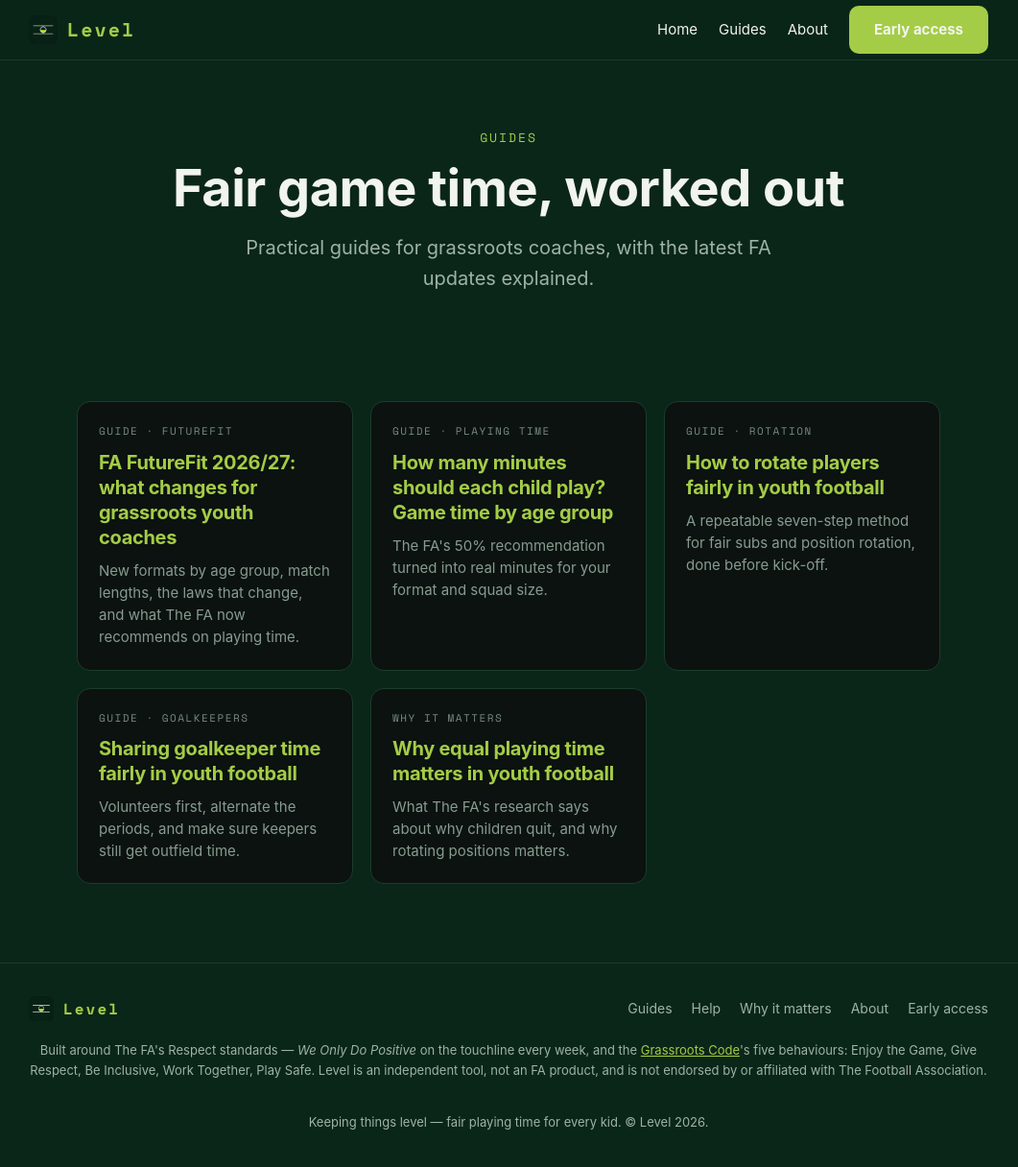
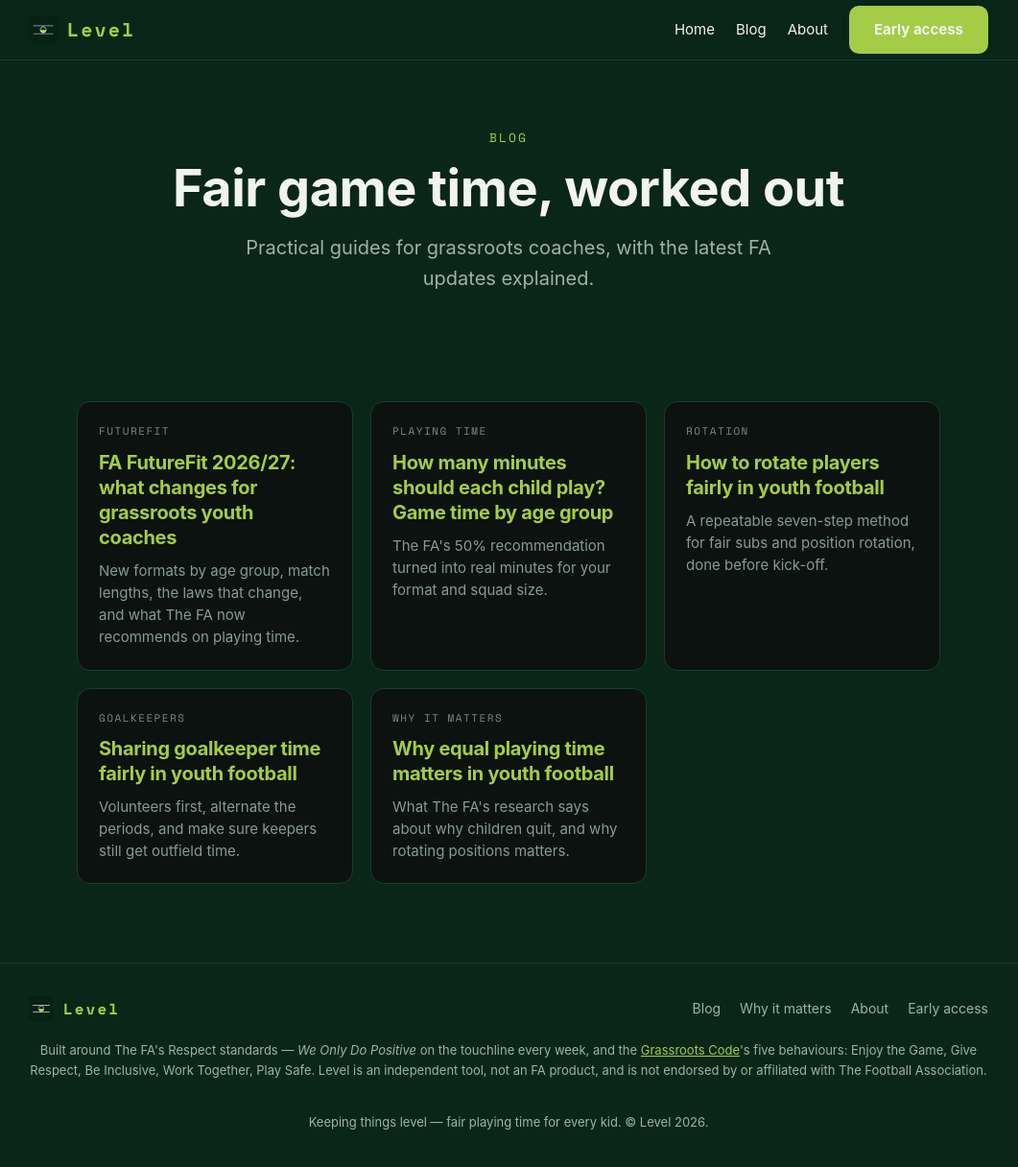
Before and after one commit to alasdair-carr-bluefruit/footballappproject, a plain HTML site: page marketing/blog/index.html in a window 1280 px wide. Shown: the whole page at 96% size, without its empty margins (110-1171 px from the left). Drawn offline with nearby package versions, Linux system fonts and the light colour scheme.

Commit message:
chore: marketing Guides→Blog; help page held as draft + roadmap item
Co-Authored-By: Claude Opus 5.5 <noreply@anthropic.com>

```diff
--- a/marketing/blog/index.html
+++ b/marketing/blog/index.html
@@ -58,7 +58,7 @@
       </a>
       <div class="nav-links">
         <a href="/">Home</a>
-        <a href="/blog/">Guides</a>
+        <a href="/blog/">Blog</a>
         <a href="/about">About</a>
         <a class="btn btn-primary" href="/#early-access">Early access</a>
       </div>
@@ -67,7 +67,7 @@
 
   <header class="about-hero">
     <div class="wrap">
-      <p class="eyebrow">Guides</p>
+      <p class="eyebrow">Blog</p>
       <h1>Fair game time, worked out</h1>
       <p class="lead">Practical guides for grassroots coaches, with the latest FA updates explained.</p>
     </div>
@@ -77,22 +77,22 @@
     <div class="wrap">
       <div class="post-grid">
         <a class="post-card" href="/blog/fa-futurefit-2026-27-changes">
-          <p class="eyebrow">Guide · FutureFit</p>
+          <p class="eyebrow">FutureFit</p>
           <h2>FA FutureFit 2026/27: what changes for grassroots youth coaches</h2>
           <p>New formats by age group, match lengths, the laws that change, and what The FA now recommends on playing time.</p>
         </a>
         <a class="post-card" href="/blog/youth-football-game-time-by-age">
-          <p class="eyebrow">Guide · Playing time</p>
+          <p class="eyebrow">Playing time</p>
           <h2>How many minutes should each child play? Game time by age group</h2>
           <p>The FA's 50% recommendation turned into real minutes for your format and squad size.</p>
         </a>
         <a class="post-card" href="/blog/how-to-rotate-players-fairly">
-          <p class="eyebrow">Guide · Rotation</p>
+          <p class="eyebrow">Rotation</p>
           <h2>How to rotate players fairly in youth football</h2>
           <p>A repeatable seven-step method for fair subs and position rotation, done before kick-off.</p>
         </a>
         <a class="post-card" href="/blog/sharing-goalkeeper-time">
-          <p class="eyebrow">Guide · Goalkeepers</p>
+          <p class="eyebrow">Goalkeepers</p>
           <h2>Sharing goalkeeper time fairly in youth football</h2>
           <p>Volunteers first, alternate the periods, and make sure keepers still get outfield time.</p>
         </a>
@@ -109,8 +109,7 @@
     <div class="wrap footer-inner">
       <a class="brand" href="/"><img src="/assets/brand/icon-app.png" alt="" style="width:26px;height:26px;border-radius:6px;" /><span>Level</span></a>
       <div class="footer-links">
-        <a href="/blog/">Guides</a>
-        <a href="/help">Help</a>
+        <a href="/blog/">Blog</a>
         <a href="/why-equal-playing-time">Why it matters</a>
         <a href="/about">About</a>
         <a href="/#early-access">Early access</a>
--- a/marketing/sitemap.xml
+++ b/marketing/sitemap.xml
@@ -11,12 +11,6 @@
     <lastmod>2026-11-23</lastmod>
     <changefreq>monthly</changefreq>
     <priority>0.8</priority>
-  </url>
-  <url>
-    <loc>https://keepthingslevel.com/help</loc>
-    <lastmod>2026-11-26</lastmod>
-    <changefreq>monthly</changefreq>
-    <priority>0.6</priority>
   </url>
   <url>
     <loc>https://keepthingslevel.com/about</loc>
```
Also changed, not shown: marketing/about.html (+2 -3 lines), marketing/blog/fa-futurefit-2026-27-changes.html (+4 -5 lines), marketing/blog/how-to-rotate-players-fairly.html (+4 -5 lines), marketing/blog/sharing-goalkeeper-time.html (+4 -5 lines), marketing/blog/youth-football-game-time-by-age.html (+4 -5 lines), marketing/index.html (+2 -3 lines), marketing/why-equal-playing-time.html (+2 -3 lines), docs/drafts/help.html (renamed from marketing/help.html), marketing/llms.txt, 2 other files.
